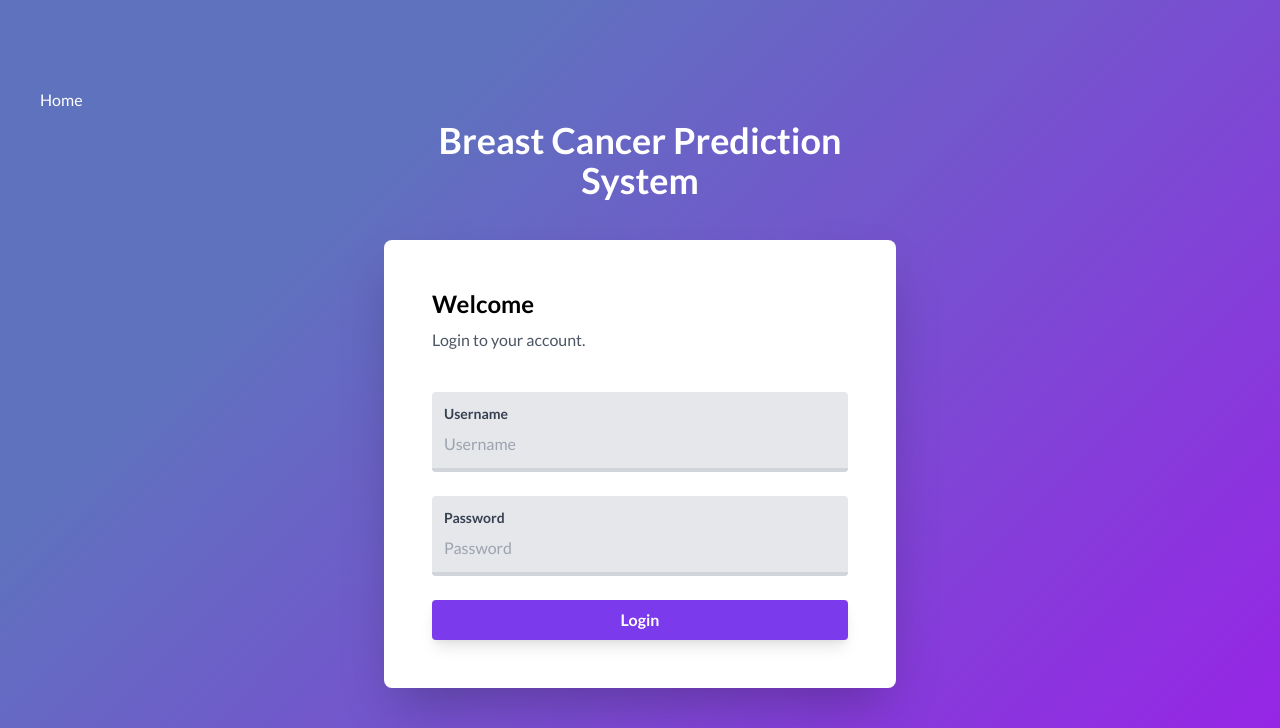
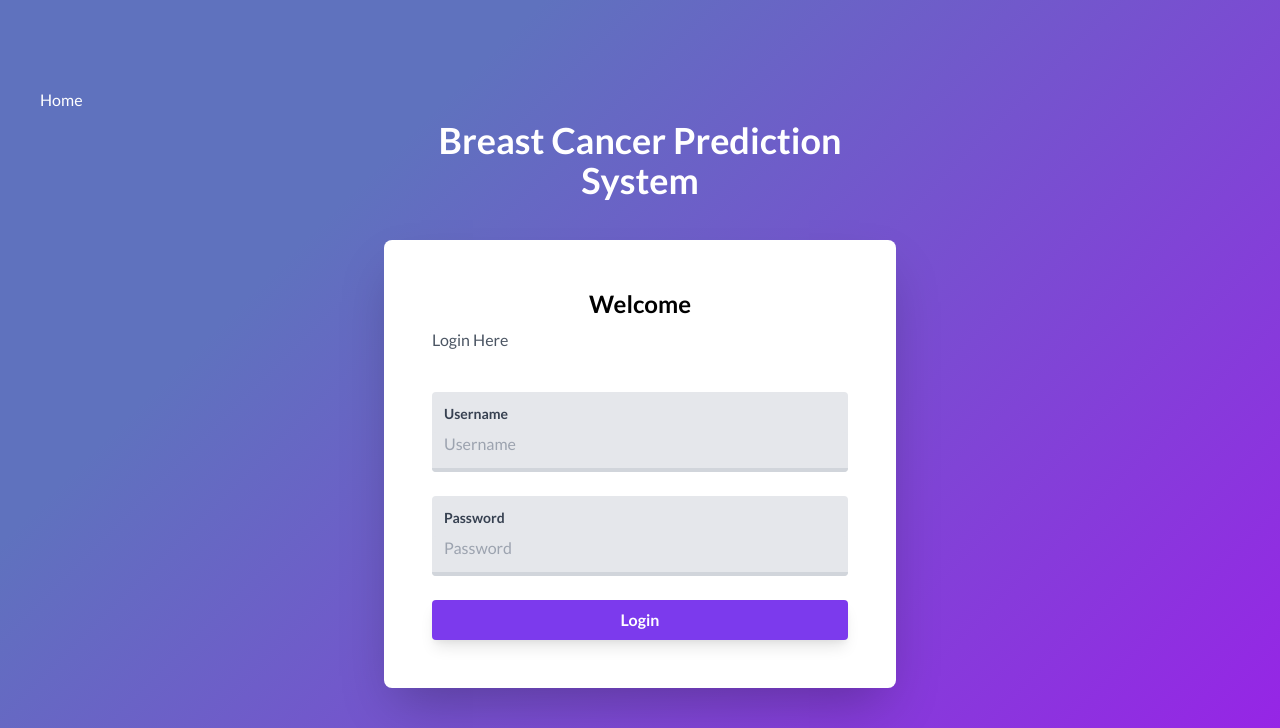
Before and after one commit to rrnayak70/Breast-Cancer-Prediction-web-application, a Flask app: page /pythonlogin/ in a window 1280 px wide. Shown: the top 728 px of the page. Run offline with Flask 3, Linux system fonts and the light colour scheme; parts of the project's set-up code (start-up, migrations or seed data) failed here and were passed over.

Commit message:
24-05-2023

```diff
--- a/templates/home.html
+++ b/templates/home.html
@@ -47,7 +47,7 @@
         <main>
             <section class="bg-white dark:bg-gray-900 mt-12">
                 <div class="container px-6 py-10 mx-auto">
-                    <h1 class="text-3xl font-semibold text-gray-800 capitalize lg:text-4xl dark:text-white">Welcome back,  {{ username }}</h1>
+                    <h1 class="text-3xl font-semibold text-gray-800 capitalize lg:text-4xl dark:text-white text-center">Welcome back,  {{ username }}</h1>
 
 
                     <div class="grid grid-cols-1 gap-8 mt-8 xl:mt-12 xl:gap-12 md:grid-cols-2 xl:grid-cols-3">
--- a/templates/index.html
+++ b/templates/index.html
@@ -47,8 +47,8 @@
 
         <main class="bg-white max-w-lg mx-auto p-8 md:p-12 my-10 rounded-lg shadow-2xl">
             <section>
-                <h3 class="font-bold text-2xl">Welcome</h3>
-                <p class="text-gray-600 pt-2">Login to your account.</p>
+                <h3 class="font-bold text-2xl text-center">Welcome</h3>
+                <p class="text-gray-600 pt-2">Login Here</p>
             </section>
 
             <form class="flex flex-col mt-10" action="{{ url_for('login' )}}" method="post" >
```
Also changed, not shown: templates/predict.html (+6 -6 lines).
